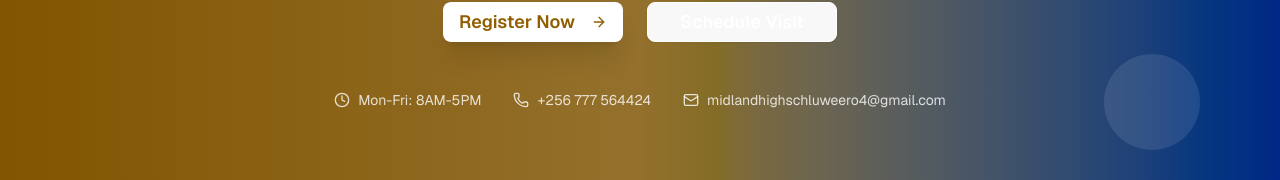
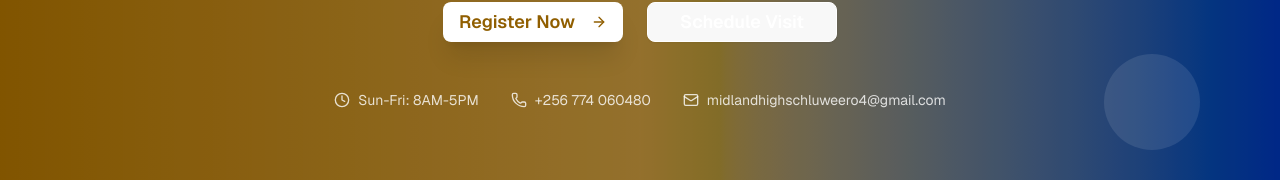
Before and after one commit to Allanella/mid-land, a Next.js app: page / in a window 1280 px wide. Shown: the part 3209-3389 px from the top of the page. Built offline with nearby package versions, Linux system fonts and the light colour scheme.

Commit message:
fixing the contact information

```diff
--- a/app/page.tsx
+++ b/app/page.tsx
@@ -423,11 +423,11 @@ export default function Home() {
             <div className="mt-12 flex flex-wrap justify-center gap-8 text-white/80">
               <div className="flex items-center gap-2">
                 <Clock className="w-4 h-4" />
-                <span className="text-sm">Mon-Fri: 8AM-5PM</span>
+                <span className="text-sm">Sun-Fri: 8AM-5PM</span>
               </div>
               <div className="flex items-center gap-2">
                 <Phone className="w-4 h-4" />
-                <span className="text-sm">+256 777 564424</span>
+                <span className="text-sm">+256 774 060480</span>
               </div>
               <div className="flex items-center gap-2">
                 <Mail className="w-4 h-4" />
```
